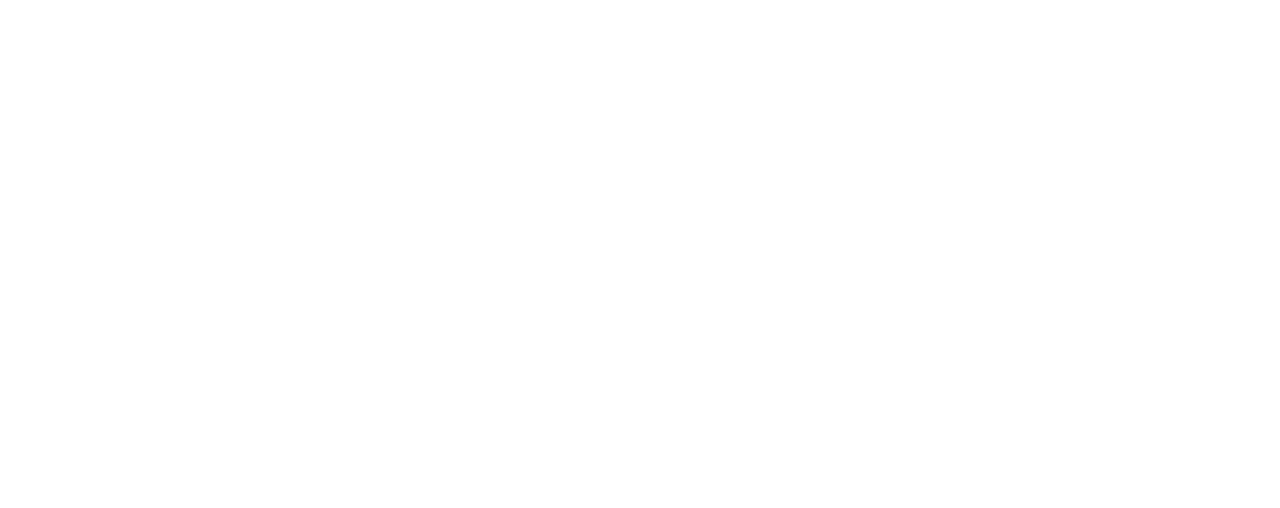
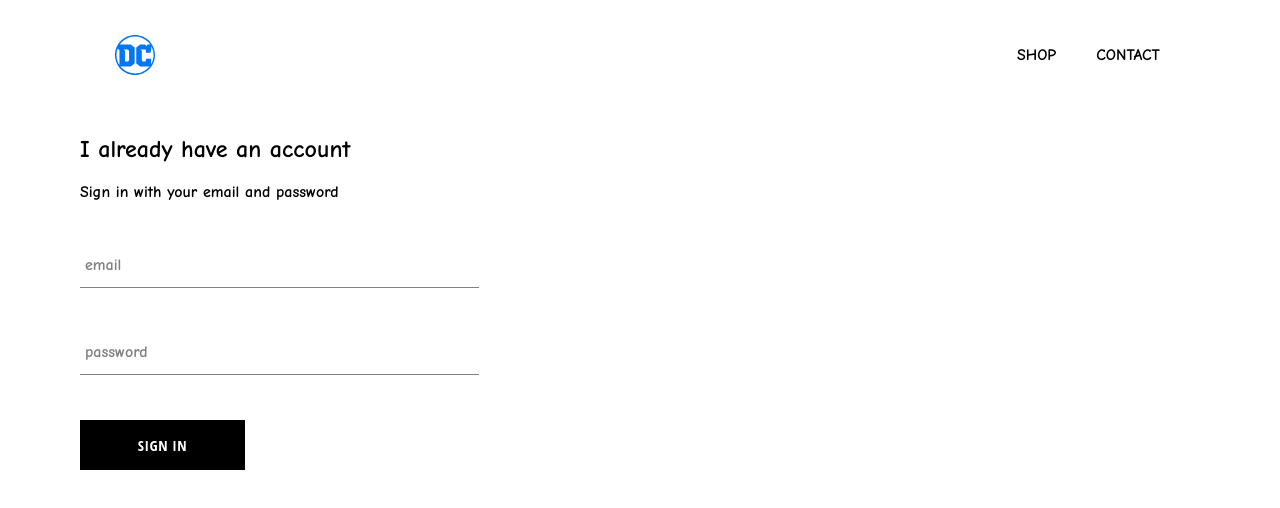
Before and after one commit to diogoson11/comics-shop, a React (Create React App) app: page /signin in a window 1280 px wide. Shown: the top 508 px of the page. Built offline with nearby package versions, Linux system fonts and the light colour scheme.

Commit message:
Sig in Form

```diff
--- a/src/App.css
+++ b/src/App.css
@@ -3,3 +3,9 @@
     font-family: 'Comic Neue', cursive;
     padding: 20px 80px;
 }
+
+
+a {
+    text-decoration: none;
+    color:black;
+}
--- a/src/App.js
+++ b/src/App.js
@@ -2,7 +2,8 @@
 import './App.css';
 import Homepage from './pages/homepage/homepage.component';
 import ShopPage from './pages/shop/shop.component';
-
+import Header from './components/header/header.component';
+import SignInAndSignOut from './pages/sign-in-and-sign-out/sign-in-and-sign-out.component';
 
 
 
@@ -10,9 +11,11 @@
 function App() {
   return (
     <div>
+    <Header />
     <Switch>
     <Route exact  path='/' component={Homepage}/>
     <Route path='/shop' component={ShopPage}/>
+    <Route path='/signin' component={SignInAndSignOut}/>
     </Switch>
     </div>
 
--- /dev/null
+++ b/src/components/custom-button/custom-button.component.jsx
@@ -0,0 +1,13 @@
+import React from "react";
+import './custom-button.styles.scss';
+
+const CustomButton = ({children, ...otherProps}) => (
+
+    <button className='custom-button' {...otherProps}>
+        {children}
+    </button>
+
+)
+
+
+export default CustomButton;
--- /dev/null
+++ b/src/components/custom-button/custom-button.styles.scss
@@ -0,0 +1,23 @@
+.custom-button {
+    min-width: 165px;
+    width: auto;
+    height: 50px;
+    letter-spacing: 0.5px;
+    line-height: 50px;
+    padding: 0 35px;
+    font-size: 15px;
+    background-color: black;
+    color: white;
+    text-transform: uppercase;
+    font-family: 'Open Sans Condensed';
+    font-weight: bolder;
+    border:none;
+    cursor:pointer;
+
+
+    &:hover {
+        background-color: white;
+        color:black;
+        border: 1px solid black;
+    }
+}
--- /dev/null
+++ b/src/components/form-input/form-input.component.jsx
@@ -0,0 +1,20 @@
+import React from 'react';
+
+import './form-input.styles.scss';
+
+const FormInput = ({ handleChange, label, ...otherProps }) => (
+  <div className='group'>
+    <input className='form-input' onChange={handleChange} {...otherProps} />
+    {label ? (
+      <label
+        className={`${
+          otherProps.value.length ? 'shrink' : ''
+        } form-input-label`}
+      >
+        {label}
+      </label>
+    ) : null}
+  </div>
+);
+
+export default FormInput;
--- /dev/null
+++ b/src/components/form-input/form-input.styles.scss
@@ -0,0 +1,54 @@
+$sub-color: grey;
+$main-color: black;
+
+@mixin shrinkLabel {
+  top: -14px;
+  font-size: 12px;
+  color: $main-color;
+}
+
+.group {
+  position: relative;
+  margin: 45px 0;
+
+  .form-input {
+    background: none;
+    background-color: white;
+    color: $sub-color;
+    font-size: 18px;
+    padding: 10px 10px 10px 5px;
+    display: block;
+    width: 100%;
+    border: none;
+    border-radius: 0;
+    border-bottom: 1px solid $sub-color;
+    margin: 25px 0;
+
+    &:focus {
+      outline: none;
+    }
+
+    &:focus ~ .form-input-label {
+      @include shrinkLabel();
+    }
+  }
+
+  input[type='password'] {
+    letter-spacing: 0.3em;
+  }
+
+  .form-input-label {
+    color: $sub-color;
+    font-size: 16px;
+    font-weight: normal;
+    position: absolute;
+    pointer-events: none;
+    left: 5px;
+    top: 10px;
+    transition: 300ms ease all;
+
+    &.shrink {
+      @include shrinkLabel();
+    }
+  }
+}
--- /dev/null
+++ b/src/components/header/header.component.jsx
@@ -0,0 +1,22 @@
+import React from "react";
+import {Link } from "react-router-dom";
+import './header.styles.scss';
+import {ReactComponent as Logo} from '../../assets/DC_Comics_logo.svg';
+
+const Header = () => (
+    <div className='header'>
+        <Link className='logo-container' to="/">
+            <Logo className='logo' />
+        </Link>
+        <div className='options'>
+            <Link to='/shop' className='option'>
+              SHOP
+            </Link>
+            <Link to='/contact' className='option'>
+              CONTACT
+            </Link>
+        </div>
+    </div>
+)
+
+export default Header;
--- /dev/null
+++ b/src/components/header/header.styles.scss
@@ -0,0 +1,31 @@
+.header {
+
+    display: flex;
+    height: 70px;
+    width: 100%;
+    justify-content: space-between;
+    margin-bottom: 25px;
+
+    align-items: center;
+    .logo-container{
+        margin: 0 20px;
+        display: flex;
+        width: 70px;
+        .logo {
+            padding:15px;
+            height: 70%;
+
+        }
+    }
+
+    .options{
+        display: flex;
+        align-items: center;
+        justify-content: center;
+        margin: 0 20px;
+        .option {
+            margin: 0 20px;
+        }
+    }
+
+}
--- /dev/null
+++ b/src/components/sign-in/sign-in.component.jsx
@@ -0,0 +1,61 @@
+import React from "react";
+import CustomButton from "../custom-button/custom-button.component";
+import FormInput from "../form-input/form-input.component";
+
+import './sign-in.styles.scss';
+
+
+class SignIn extends React.Component {
+    constructor(props){
+        super(props);
+
+        this.state = {
+            email:'',
+            password: ''
+        }
+    }
+
+    handleSubmit = event => {
+        event.preventDefault();
+        this.setState({email:'',password:''});
+    }
+
+    handleChange = event => {
+        const {value,name} = event.target;
+        this.setState({[name]: value})
+    }
+
+    render(){
+        return(
+            <div className='sign-in'>
+                <h2>I already have an account</h2>
+                <span>Sign in with your email and password</span>
+                <form onSubmit={this.handleSubmit}>
+                    <FormInput
+                    name="email"
+                    type="email"
+                    value={this.state.email}
+                    label="email"
+                    required
+                    handleChange={this.handleChange}
+                    />
+
+                    <FormInput
+                    label="password"
+                    name="password"
+                    type="password"
+                    value={this.state.password}
+                    required
+                    handleChange={this.handleChange}
+                    />
+
+
+                    <CustomButton type="button">Sign In</CustomButton>
+                </form>
+            </div>
+        )
+
+    }
+}
+
+export default SignIn;
--- /dev/null
+++ b/src/components/sign-in/sign-in.styles.scss
@@ -0,0 +1,5 @@
+.sign-in {
+    width: 30vw;
+    display: flex;
+    flex-direction: column;
+  }
--- /dev/null
+++ b/src/pages/sign-in-and-sign-out/sign-in-and-sign-out.component.jsx
@@ -0,0 +1,13 @@
+import React from "react";
+import SignIn from "../../components/sign-in/sign-in.component";
+
+import './sign-in-and-sign-out.component.styles.scss';
+
+
+const SignInAndSignOut = () => (
+
+    <div className='sign-in-and-sign-out'><SignIn /></div>
+
+)
+
+export default SignInAndSignOut;
```
Also changed, not shown: src/assets/DC_Comics_logo.svg (added), src/pages/sign-in-and-sign-out/sign-in-and-sign-out.component.styles.scss (added).
